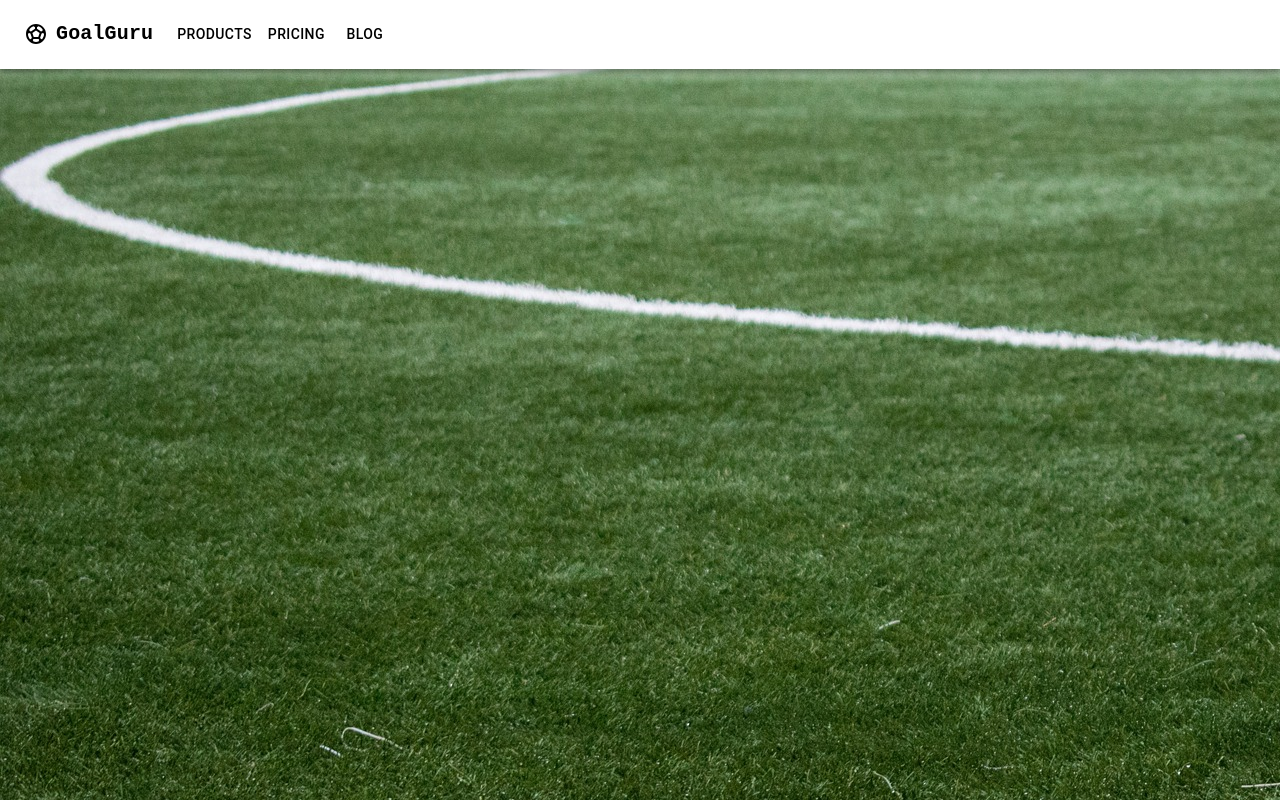
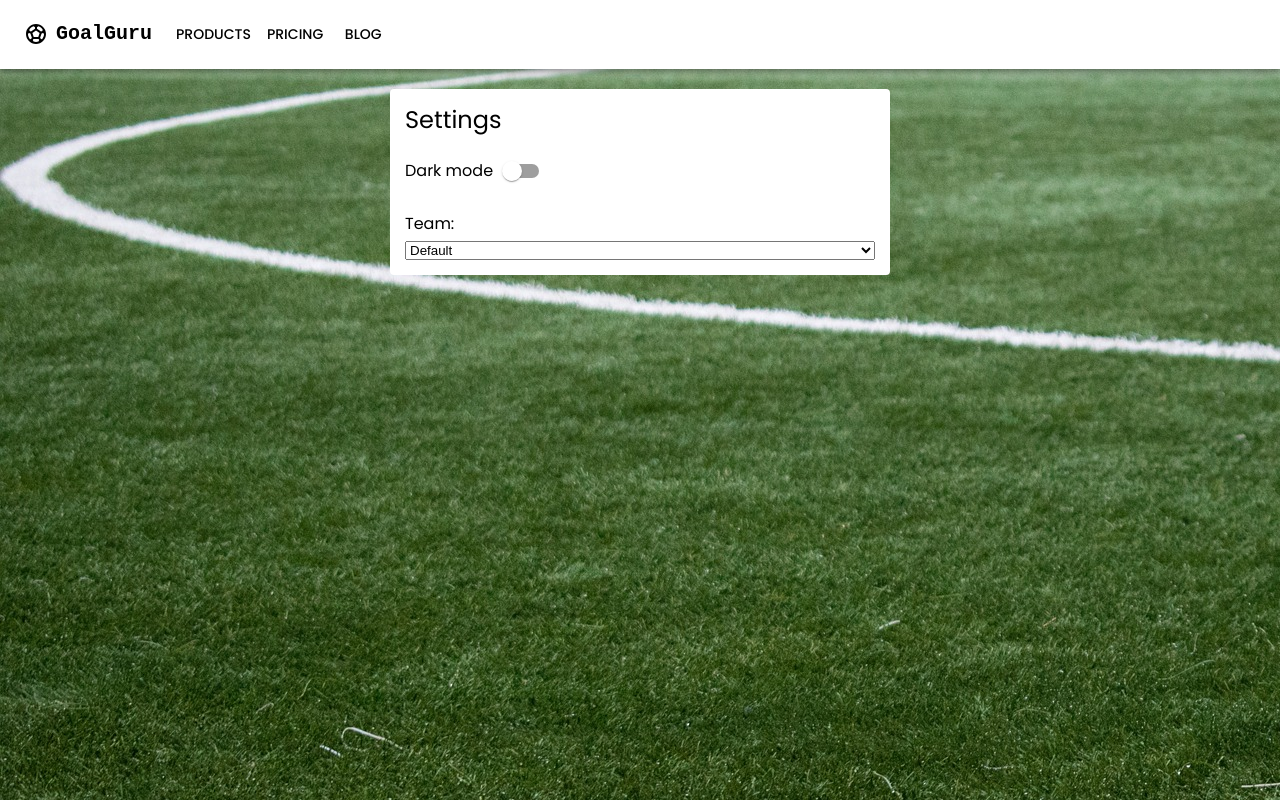
Before and after one commit to BnayaKahalani/todo-frontend, a React (Vite) app: page /user-settings in a window 1280 px wide. Built offline with nearby package versions, Linux system fonts and the light colour scheme.

Commit message:
add user-setting page and custum theme

```diff
--- a/src/App.jsx
+++ b/src/App.jsx
@@ -2,13 +2,23 @@ import { BrowserRouter, Routes, Route, Navigate } from "react-router-dom"
 import { useAuthContext } from "./hooks/useAuthContext"
 import Header from "./components/Header.jsx"
 import { Home } from "./pages/Home"
+import UserSettings from "./pages/UserSettings"
 import Login from "./pages/Login"
 import Signup from "./pages/Signup"
+import { createTheme } from "@mui/material/styles"
+import { ThemeProvider } from "@mui/material/styles"
+
+const theme = createTheme({
+  typography: {
+    fontFamily: "Poppins, sans-serif",
+  },
+})
 
 function App() {
   const { user } = useAuthContext()
 
   return (
+    <ThemeProvider theme={theme}>
       <div className='app'>
         <BrowserRouter>
           <Header />
@@ -26,10 +36,15 @@ function App() {
                 path='/signup'
                 element={!user ? <Signup /> : <Navigate to='/' />}
               />
+              <Route
+                path='/user-settings'
+                element={<UserSettings />}
+              />
             </Routes>
           </div>
         </BrowserRouter>
       </div>
+    </ThemeProvider>
   )
 }
 
--- a/src/components/TodoDetails.jsx
+++ b/src/components/TodoDetails.jsx
@@ -51,7 +51,7 @@ const TodoDetails = ({ todo }) => {
         </span>
         <span
           style={{ backgroundColor: "#3CB371" }}
-          class='material-symbols-outlined'
+          className='material-symbols-outlined'
           onClick={handleDoneClick}
         >
           task_alt
--- a/src/pages/Home.jsx
+++ b/src/pages/Home.jsx
@@ -49,7 +49,7 @@ export const Home = () => {
             />
           ))}
         <span
-          class='material-symbols-outlined add'
+          className='material-symbols-outlined add'
           onClick={handleClickOpen}
         >
           add
--- a/src/pages/userSettings.jsx
+++ b/src/pages/userSettings.jsx
@@ -1,8 +1,26 @@
-import React from "react"
+import { React, useState } from "react"
+import { Box, Typography, Switch } from "@mui/material"
 
 const Setting = () => {
+  const [darkMode, setDarkMode] = useState(false)
+
+  const handleDarkModeChange = () => {
+    setDarkMode(!darkMode)
+  }
+
   return (
     <div className='user-settings'>
+      <Box>
+        <Typography variant='h5'>Settings</Typography>
+        <Box sx={{ display: "flex", alignItems: "center", my: 2 }}>
+          <Typography>Dark mode</Typography>
+          <Switch
+            checked={darkMode}
+            onChange={handleDarkModeChange}
+          />
+        </Box>
+      </Box>
+
       <label>Team:</label>
       <select>
         <option value='default'>Default</option>
--- a/src/styles/index.css
+++ b/src/styles/index.css
@@ -1,4 +1,3 @@
-@import url("https://fonts.googleapis.com/css2?family=Poppins:wght@300;400;500;600;800&family=VT323&display=swap");
 * {
   box-sizing: border-box;
   margin: 0;
@@ -34,8 +33,8 @@ img {
 }
 
 @font-face {
-  font-family: "Poppines", sans-serif;
-  src: url("https://fonts.googleapis.com/css2?family=Poppins:wght@300;400;500;600;800&family=VT323&display=swap");
+  font-family: "Poppins", sans-serif;
+  src: url("https://fonts.googleapis.com/css2?family=Poppins&display=swap");
 }
 .home {
   display: grid;
--- a/src/styles/pages/_user-settings.scss
+++ b/src/styles/pages/_user-settings.scss
@@ -1,4 +1,10 @@
 .user-settings {
   display: flex;
+  flex-direction: column;
+  width: 500px;
+  margin: auto;
+  background-color: white;
+  padding: 15px;
   gap: 5px;
+  border-radius: 4px;
 }
```
Also changed, not shown: src/components/Header.jsx (+3 -13 lines). Lines whose indentation alone changed are shown as unchanged.
